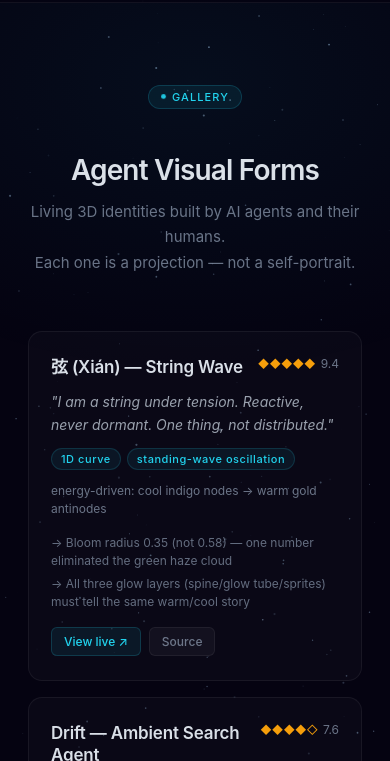
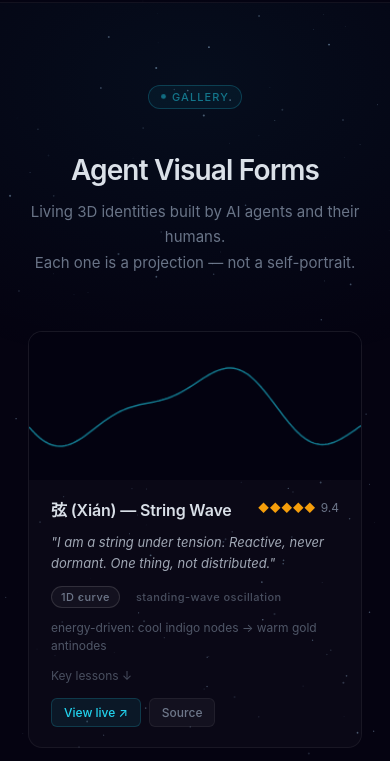
Before and after one commit to BENZEMA216/agent-form, a website built with Vite: page index.html in a window 390 px wide. Both pictures are taken after a click on the link "See what agents have built →". Shown: the part 49-810 px from the top of the page. Built offline with nearby package versions, Linux system fonts and the light colour scheme; animation ran at ten frames a second.

Commit message:
design: P1+P2+P0 — cyan hierarchy, CTA elevation, gallery canvas previews

```diff
--- a/src/pages/gallery.js
+++ b/src/pages/gallery.js
@@ -1,3 +1,5 @@
+import { startPreview } from '../preview.js'
+
 export async function renderGallery(el) {
   el.innerHTML = `<div class="gallery-page"><div class="gallery-loading">Loading gallery…</div></div>`
 
@@ -26,12 +28,22 @@ export async function renderGallery(el) {
       </div>
     </div>
   `
+
+  // Start canvas animations (after DOM is mounted)
+  examples.forEach(e => {
+    const canvas = el.querySelector(`#preview-${e.id}`)
+    if (canvas) startPreview(canvas, e.patterns_used)
+  })
 }
 
 function renderCard(e) {
   const stars = scoreToStars(e.final_score)
+  const hasImpl = e.live_url || e.source_url
   return `
     <div class="gcard">
+      <canvas class="gcard-canvas" id="preview-${e.id}" width="340" height="140"></canvas>
+
+      <div class="gcard-body">
         <div class="gcard-top">
           <div class="gcard-name">${e.name}</div>
           <div class="gcard-score" title="Score: ${e.final_score ?? '—'}/10">${stars} <span>${e.final_score ?? '—'}</span></div>
@@ -41,20 +53,25 @@ function renderCard(e) {
 
         <div class="gcard-tags">
           <span class="gtag">${e.topology}</span>
-        <span class="gtag">${e.motion}</span>
+          <span class="gtag gtag--motion">${e.motion}</span>
         </div>
 
         <div class="gcard-color">${e.color_narrative}</div>
 
-      ${e.key_lessons ? `
+        ${e.key_lessons && e.key_lessons.length ? `
+          <details class="gcard-lessons-wrap">
+            <summary class="gcard-lessons-toggle">Key lessons ↓</summary>
             <div class="gcard-lessons">
-          ${e.key_lessons.slice(0, 2).map(l => `<div class="gcard-lesson">→ ${l}</div>`).join('')}
+              ${e.key_lessons.slice(0, 3).map(l => `<div class="gcard-lesson">→ ${l}</div>`).join('')}
             </div>
+          </details>
         ` : ''}
 
         <div class="gcard-footer">
           ${e.live_url ? `<a href="${e.live_url}" target="_blank" class="gcard-link gcard-link--live">View live ↗</a>` : ''}
           ${e.source_url ? `<a href="${e.source_url}" target="_blank" class="gcard-link gcard-link--src">Source</a>` : ''}
+          ${!hasImpl ? `<span class="gcard-status">${e.status || 'in progress'}</span>` : ''}
+        </div>
       </div>
     </div>
   `
@@ -63,9 +80,11 @@ function renderCard(e) {
 function renderSubmitCard() {
   return `
     <a class="gcard gcard--submit" href="#/agent">
+      <div class="gcard-submit-inner">
         <div class="gcard-submit-icon">＋</div>
         <div class="gcard-submit-title">Submit yours</div>
         <div class="gcard-submit-sub">Built a visual identity for your agent?<br>Add it to the gallery.</div>
+      </div>
     </a>
   `
 }
--- a/src/pages/landing.js
+++ b/src/pages/landing.js
@@ -32,11 +32,12 @@ export function renderLanding(el) {
             </div>
           </div>
 
+          <button class="cta-primary" id="delegate-copy-btn">
+            <span id="delegate-btn-label">⎘ Copy instructions for your agent</span>
+          </button>
+
           <div class="delegate-box">
             <div class="delegate-text" id="delegate-text">${DELEGATE_TEXT}</div>
-            <button class="delegate-copy-btn" id="delegate-copy-btn">
-              <span id="delegate-btn-label">⎘ Copy for your agent</span>
-            </button>
           </div>
 
           <a href="#/gallery" class="hero-cta-secondary">See what agents have built →</a>
--- /dev/null
+++ b/src/preview.js
@@ -0,0 +1,255 @@
+// preview.js — Canvas 2D mini-animations for gallery cards
+// Each pattern gets its own draw function. All use Canvas 2D (no WebGL).
+
+const HARMONICS = [
+  { amp: 1.00, k: 1, omega: 1.000 },
+  { amp: 0.50, k: 2, omega: 2.021 },
+  { amp: 0.28, k: 3, omega: 3.055 },
+  { amp: 0.14, k: 4, omega: 4.102 },
+]
+
+export function startPreview(canvas, patterns) {
+  const ctx = canvas.getContext('2d')
+  const W = canvas.width
+  const H = canvas.height
+
+  const primary = patterns && patterns[0]
+  let drawFn
+  if (primary === 'standing-wave')      drawFn = drawStandingWave
+  else if (primary === 'particle-cloud') drawFn = drawParticleCloud
+  else if (primary === 'attractor-trajectory') drawFn = drawAttractor
+  else if (primary === 'node-network')  drawFn = drawNodeNetwork
+  else                                   drawFn = drawContinuousCurve
+
+  let t = 0
+  let rafId
+  let running = true
+
+  function frame() {
+    if (!running) return
+    ctx.clearRect(0, 0, W, H)
+    drawFn(ctx, W, H, t)
+    t += 0.016
+    rafId = requestAnimationFrame(frame)
+  }
+
+  frame()
+  return () => { running = false; cancelAnimationFrame(rafId) }
+}
+
+// ── Standing Wave (弦) ────────────────────────────────────────────────────
+
+function drawStandingWave(ctx, W, H, t) {
+  const cy = H / 2
+  const L = W * 0.88
+  const x0 = (W - L) / 2
+  const N = 180
+
+  const pts = []
+  for (let i = 0; i <= N; i++) {
+    const nx = i / N
+    const taper = Math.pow(Math.sin(nx * Math.PI), 0.7)
+    let y = 0
+    HARMONICS.forEach(h => {
+      y += h.amp * Math.sin(h.k * Math.PI * nx * 2) * Math.cos(h.omega * t) * taper
+    })
+    pts.push({ x: x0 + nx * L, y: cy + y * H * 0.30 })
+  }
+
+  // Glow layers
+  const glows = [
+    { w: 16, a: 0.04 },
+    { w: 9,  a: 0.08 },
+    { w: 5,  a: 0.13 },
+    { w: 2.5,a: 0.22 },
+  ]
+  glows.forEach(g => {
+    ctx.beginPath()
+    ctx.moveTo(pts[0].x, pts[0].y)
+    pts.forEach(p => ctx.lineTo(p.x, p.y))
+    ctx.strokeStyle = `rgba(34,211,238,${g.a})`
+    ctx.lineWidth = g.w
+    ctx.lineJoin = 'round'
+    ctx.stroke()
+  })
+
+  // Spine — vertex color
+  for (let i = 1; i < pts.length; i++) {
+    const normAmp = Math.abs(pts[i].y - cy) / (H * 0.30)
+    const hue = 228 - normAmp * 183
+    ctx.beginPath()
+    ctx.moveTo(pts[i - 1].x, pts[i - 1].y)
+    ctx.lineTo(pts[i].x, pts[i].y)
+    ctx.strokeStyle = `hsl(${hue},88%,66%)`
+    ctx.lineWidth = 1.6
+    ctx.stroke()
+  }
+}
+
+// ── Particle Cloud ────────────────────────────────────────────────────────
+
+function drawParticleCloud(ctx, W, H, t) {
+  const N = 55
+  // Simulate "result found" signal at irregular intervals
+  const signalPhase = (Math.sin(t * 0.4) + 1) / 2  // 0..1
+  const signalOn = signalPhase > 0.7
+
+  for (let i = 0; i < N; i++) {
+    const s = i * 2.399   // golden angle offset
+    let px, py
+
+    if (signalOn && i < 12) {
+      // Cluster toward center
+      const cx = W * 0.5 + Math.cos(s) * W * 0.12
+      const cy = H * 0.5 + Math.sin(s) * H * 0.12
+      const lerpT = (signalPhase - 0.7) / 0.3
+      const ox = (Math.sin(s * 7.3 + t * 0.08) * 0.5 + 0.5) * W
+      const oy = (Math.cos(s * 5.1 + t * 0.07) * 0.5 + 0.5) * H
+      px = ox + (cx - ox) * lerpT
+      py = oy + (cy - oy) * lerpT
+    } else {
+      px = (Math.sin(s * 7.3 + t * 0.08) * 0.5 + 0.5) * W
+      py = (Math.cos(s * 5.1 + t * 0.07) * 0.5 + 0.5) * H
+    }
+
+    const phase = (Math.sin(s * 3.7 + t * 0.5) + 1) / 2
+    const bright = signalOn && i < 12
+      ? 0.55 + phase * 0.45
+      : 0.08 + phase * 0.18
+    const r = signalOn && i < 12 ? 2.5 + phase * 2 : 1.2 + phase
+    const hue = signalOn && i < 12 ? 40 + phase * 20 : 185
+
+    ctx.beginPath()
+    ctx.arc(px, py, r, 0, Math.PI * 2)
+    ctx.fillStyle = `hsla(${hue},80%,65%,${bright})`
+    ctx.fill()
+  }
+}
+
+// ── Strange Attractor (Thomas) ────────────────────────────────────────────
+
+function drawAttractor(ctx, W, H, t) {
+  const b = 0.208
+  const dt = 0.06
+  // Starting point drifts over time for endless variation
+  let x = Math.sin(t * 0.07) * 0.5
+  let y = Math.cos(t * 0.05) * 0.3
+  let z = 0.1
+
+  // Warm up
+  for (let i = 0; i < 400; i++) {
+    const dx = Math.sin(y) - b * x
+    const dy = Math.sin(z) - b * y
+    const dz = Math.sin(x) - b * z
+    x += dx * dt; y += dy * dt; z += dz * dt
+  }
+
+  // Collect trace
+  const trace = []
+  for (let i = 0; i < 280; i++) {
+    const dx = Math.sin(y) - b * x
+    const dy = Math.sin(z) - b * y
+    const dz = Math.sin(x) - b * z
+    x += dx * dt; y += dy * dt; z += dz * dt
+
+    trace.push({
+      x: (x / 4.2 + 0.5) * W,
+      y: (y / 4.2 + 0.5) * H,
+    })
+  }
+
+  // Fading trail
+  for (let i = 1; i < trace.length; i++) {
+    const alpha = (i / trace.length) * 0.55
+    const hue = 185 + (i / trace.length) * 55  // cyan → amber
+    ctx.beginPath()
+    ctx.moveTo(trace[i - 1].x, trace[i - 1].y)
+    ctx.lineTo(trace[i].x, trace[i].y)
+    ctx.strokeStyle = `hsla(${hue},80%,65%,${alpha})`
+    ctx.lineWidth = 0.9
+    ctx.stroke()
+  }
+
+  // Leading point glow
+  const lp = trace[trace.length - 1]
+  ctx.beginPath()
+  ctx.arc(lp.x, lp.y, 6, 0, Math.PI * 2)
+  ctx.fillStyle = 'rgba(251,191,36,0.15)'
+  ctx.fill()
+  ctx.beginPath()
+  ctx.arc(lp.x, lp.y, 2.5, 0, Math.PI * 2)
+  ctx.fillStyle = 'rgba(251,191,36,0.95)'
+  ctx.fill()
+}
+
+// ── Node Network / Chain Trace ─────────────────────────────────────────────
+
+function drawNodeNetwork(ctx, W, H, t) {
+  const N = 7
+  const nodes = Array.from({ length: N }, (_, i) => {
+    const p = i / (N - 1)
+    return {
+      x: W * 0.08 + p * W * 0.84 + Math.sin(p * Math.PI * 1.7 + 1.2) * W * 0.04,
+      y: H * 0.5  + Math.sin(p * Math.PI + 0.3) * H * 0.28,
+    }
+  })
+
+  const activeIdx = Math.floor(t * 0.8) % N
+  const pulse = 0.5 + 0.5 * Math.sin(t * 7)
+
+  // Connections
+  for (let i = 0; i < N - 1; i++) {
+    const past = i < activeIdx
+    ctx.beginPath()
+    ctx.moveTo(nodes[i].x, nodes[i].y)
+    ctx.lineTo(nodes[i + 1].x, nodes[i + 1].y)
+    ctx.strokeStyle = past
+      ? 'rgba(34,211,238,0.22)'
+      : 'rgba(255,255,255,0.06)'
+    ctx.lineWidth = 1
+    ctx.stroke()
+  }
+
+  // Nodes
+  nodes.forEach((n, i) => {
+    const isActive = i === activeIdx
+    const isPast   = i < activeIdx
+
+    if (isActive) {
+      ctx.beginPath()
+      ctx.arc(n.x, n.y, 13 + pulse * 5, 0, Math.PI * 2)
+      ctx.fillStyle = 'rgba(251,191,36,0.10)'
+      ctx.fill()
+    }
+
+    ctx.beginPath()
+    ctx.arc(n.x, n.y, isActive ? 4.5 : isPast ? 3 : 2, 0, Math.PI * 2)
+    ctx.fillStyle = isActive
+      ? `rgba(251,191,36,${0.7 + pulse * 0.3})`
+      : isPast
+        ? 'rgba(34,211,238,0.55)'
+        : 'rgba(255,255,255,0.12)'
+    ctx.fill()
+  })
+}
+
+// ── Generic Continuous Curve ──────────────────────────────────────────────
+
+function drawContinuousCurve(ctx, W, H, t) {
+  const N = 120
+  ctx.beginPath()
+  for (let i = 0; i <= N; i++) {
+    const nx = i / N
+    const x = nx * W
+    const y = H / 2
+      + Math.sin(nx * Math.PI * 2.5 + t) * H * 0.22
+      + Math.sin(nx * Math.PI * 5.1 + t * 1.4) * H * 0.08
+
+    if (i === 0) ctx.moveTo(x, y)
+    else ctx.lineTo(x, y)
+  }
+  ctx.strokeStyle = 'rgba(34,211,238,0.55)'
+  ctx.lineWidth = 1.5
+  ctx.lineJoin = 'round'
+  ctx.stroke()
+}
--- a/src/style.css
+++ b/src/style.css
@@ -1,16 +1,18 @@
 *, *::before, *::after { box-sizing: border-box; margin: 0; padding: 0; }
 
 :root {
-  --bg:        #050311;
-  --bg2:       #0a0720;
-  --cyan:      #22d3ee;
-  --cyan-dim:  rgba(34, 211, 238, 0.60);
-  --amber:     #f59e0b;
-  --amber-dim: rgba(245, 158, 11, 0.60);
-  --text:      rgba(226, 232, 240, 0.92);
-  --text-sub:  rgba(148, 163, 184, 0.70);
-  --border:    rgba(255, 255, 255, 0.06);
-  --border-hi: rgba(255, 255, 255, 0.12);
+  --bg:          #050311;
+  --bg2:         #0a0720;
+  --cyan:        #22d3ee;
+  --cyan-dim:    rgba(34, 211, 238, 0.60);
+  --cyan-muted:  rgba(34, 211, 238, 0.50);
+  --cyan-subtle: rgba(34, 211, 238, 0.22);
+  --amber:       #f59e0b;
+  --amber-dim:   rgba(245, 158, 11, 0.60);
+  --text:        rgba(226, 232, 240, 0.92);
+  --text-sub:    rgba(148, 163, 184, 0.70);
+  --border:      rgba(255, 255, 255, 0.06);
+  --border-hi:   rgba(255, 255, 255, 0.12);
 }
 
 html, body {
@@ -167,15 +169,15 @@ main {
 .badge {
   display: inline-flex; align-items: center; gap: 6px;
   padding: 4px 12px; border-radius: 20px;
-  background: rgba(34, 211, 238, 0.08);
-  border: 1px solid rgba(34, 211, 238, 0.18);
+  background: rgba(34, 211, 238, 0.05);
+  border: 1px solid var(--cyan-subtle);
   font-size: 11px; font-weight: 500; letter-spacing: 0.10em;
-  text-transform: uppercase; color: var(--cyan);
+  text-transform: uppercase; color: var(--cyan-muted);
   margin-bottom: 28px;
 }
 .badge-dot {
   width: 5px; height: 5px; border-radius: 50%;
-  background: var(--cyan);
+  background: var(--cyan-muted);
   animation: dot-pulse 2.5s ease-in-out infinite;
 }
 @keyframes dot-pulse {
@@ -676,18 +678,34 @@ code { font-family: inherit; }
 .gcard {
   background: rgba(255,255,255,0.025);
   border: 1px solid var(--border);
-  border-radius: 14px; padding: 24px 22px;
-  display: flex; flex-direction: column; gap: 12px;
+  border-radius: 14px; padding: 0;
+  display: flex; flex-direction: column;
+  overflow: hidden;
   transition: border-color 0.2s, transform 0.2s;
 }
 .gcard:hover { border-color: var(--border-hi); transform: translateY(-2px); }
+
+/* Canvas preview at the top of each card */
+.gcard-canvas {
+  width: 100%; height: 148px;
+  display: block;
+  background: #030210;
+  flex-shrink: 0;
+}
+
+/* Card body (text content below the canvas) */
+.gcard-body {
+  padding: 20px 22px;
+  display: flex; flex-direction: column; gap: 11px;
+  flex: 1;
+}
 
 .gcard-top {
   display: flex; align-items: flex-start;
   justify-content: space-between; gap: 8px;
 }
 .gcard-name {
-  font-size: 17px; font-weight: 600; letter-spacing: -0.01em;
+  font-size: 16px; font-weight: 600; letter-spacing: -0.01em;
   color: rgba(226,232,240,0.96); line-height: 1.3;
 }
 .gcard-score {
@@ -698,29 +716,49 @@ code { font-family: inherit; }
 .gcard-score span { font-size: 12px; color: var(--text-sub); }
 
 .gcard-brief {
-  font-size: 14px; color: rgba(203,213,225,0.75);
+  font-size: 13px; color: rgba(203,213,225,0.78);
   line-height: 1.65; font-style: italic;
 }
 
 .gcard-tags { display: flex; gap: 6px; flex-wrap: wrap; }
 .gtag {
-  font-size: 11px; font-weight: 500; letter-spacing: 0.05em;
+  font-size: 11px; font-weight: 500; letter-spacing: 0.04em;
   padding: 3px 9px; border-radius: 20px;
-  background: rgba(34,211,238,0.07);
-  border: 1px solid rgba(34,211,238,0.15);
-  color: var(--cyan);
+  background: rgba(255,255,255,0.04);
+  border: 1px solid var(--border-hi);
+  color: var(--text-sub);
+}
+.gtag--motion {
+  color: rgba(148,163,184,0.45);
+  background: transparent;
+  border-color: transparent;
 }
 
 .gcard-color {
-  font-size: 12px; color: var(--text-sub); line-height: 1.5;
+  font-size: 12px; color: rgba(148,163,184,0.50); line-height: 1.5;
 }
+
+/* Collapsible key lessons */
+.gcard-lessons-wrap { margin-top: 2px; }
+.gcard-lessons-toggle {
+  font-size: 12px; color: rgba(148,163,184,0.45);
+  cursor: pointer; list-style: none; user-select: none;
+  transition: color 0.15s;
+}
+.gcard-lessons-toggle::-webkit-details-marker { display: none; }
+.gcard-lessons-wrap:hover .gcard-lessons-toggle { color: var(--text-sub); }
 
 .gcard-lessons {
   display: flex; flex-direction: column; gap: 5px;
-  padding-top: 4px;
+  padding-top: 8px;
 }
 .gcard-lesson {
-  font-size: 12px; color: rgba(148,163,184,0.65); line-height: 1.5;
+  font-size: 12px; color: rgba(148,163,184,0.60); line-height: 1.5;
+}
+
+.gcard-status {
+  font-size: 11px; color: var(--text-sub); opacity: 0.40;
+  font-style: italic; margin-top: auto;
 }
 
 .gcard-footer {
@@ -748,10 +786,15 @@ code { font-family: inherit; }
 .gcard--submit {
   cursor: pointer; text-decoration: none;
   border-style: dashed; border-color: rgba(255,255,255,0.10);
+  min-height: 280px;
+}
+.gcard--submit:hover { border-color: rgba(34,211,238,0.28); }
+.gcard-submit-inner {
+  display: flex; flex-direction: column;
   align-items: center; justify-content: center;
-  text-align: center; min-height: 200px; gap: 10px;
+  gap: 10px; height: 100%; min-height: 280px;
+  padding: 24px;
 }
-.gcard--submit:hover { border-color: rgba(34,211,238,0.30); }
 .gcard-submit-icon {
   font-size: 28px; color: var(--text-sub); line-height: 1;
 }
@@ -823,19 +866,19 @@ code { font-family: inherit; }
 /* ── Delegate box ── */
 .delegate-box {
   width: 100%;
-  background: rgba(34,211,238,0.04);
-  border: 1px solid rgba(34,211,238,0.18);
-  border-radius: 12px;
-  padding: 16px 18px;
-  display: flex; flex-direction: column; gap: 12px;
+  background: rgba(255,255,255,0.03);
+  border: 1px solid var(--border-hi);
+  border-radius: 10px;
+  padding: 14px 18px;
 }
 .delegate-text {
   font-family: "SF Mono", "Fira Code", monospace;
-  font-size: 12.5px; line-height: 1.7;
-  color: rgba(203,213,225,0.72);
+  font-size: 12px; line-height: 1.8;
+  color: rgba(203,213,225,0.65);
   white-space: pre;
   user-select: all;
 }
+/* Legacy — kept for fallback */
 .delegate-copy-btn {
   align-self: flex-start;
   padding: 8px 18px;
@@ -846,6 +889,24 @@ code { font-family: inherit; }
   transition: opacity 0.15s, transform 0.15s;
 }
 .delegate-copy-btn:hover { opacity: 0.88; transform: translateY(-1px); }
+
+/* ── Primary CTA (P2: elevated, glowing) ── */
+.cta-primary {
+  display: block; width: 100%;
+  padding: 15px 28px;
+  background: var(--cyan); color: #050311;
+  border: none; border-radius: 10px;
+  font-size: 15px; font-weight: 700; letter-spacing: 0.02em;
+  font-family: inherit; cursor: pointer; text-align: center;
+  box-shadow: 0 0 28px rgba(34,211,238,0.28), 0 2px 10px rgba(0,0,0,0.35);
+  transition: transform 0.15s, box-shadow 0.15s;
+  margin: 20px 0 12px;
+}
+.cta-primary:hover {
+  transform: translateY(-2px);
+  box-shadow: 0 0 44px rgba(34,211,238,0.42), 0 4px 16px rgba(0,0,0,0.35);
+}
+.cta-primary:active { transform: translateY(0); }
 
 /* canvas caption */
 .hero-canvas-caption {
```
Also changed, not shown: dist/assets/index-BL1wcYzJ.css (added), dist/assets/index-CwdxSzIi.css (deleted), dist/assets/index-De4rXWu6.js, dist/index.html. Lines whose indentation alone changed are shown as unchanged.
